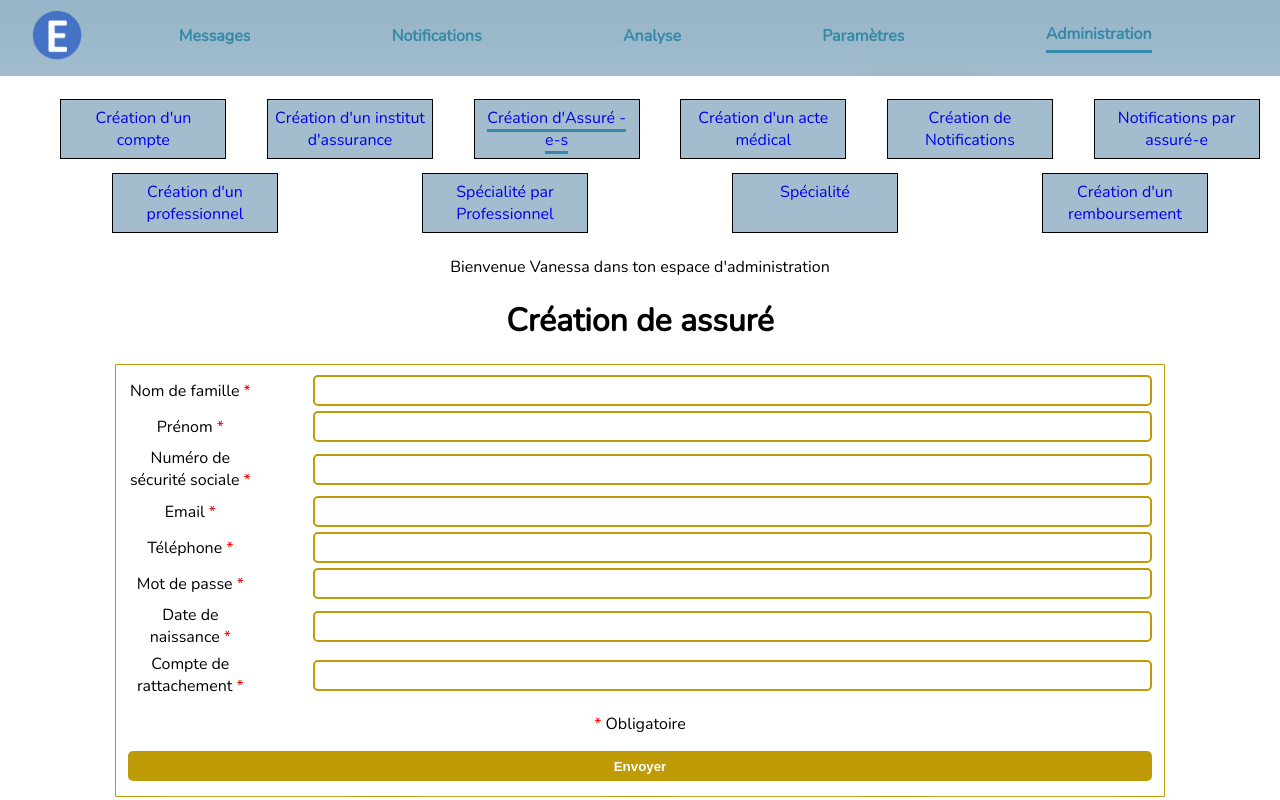
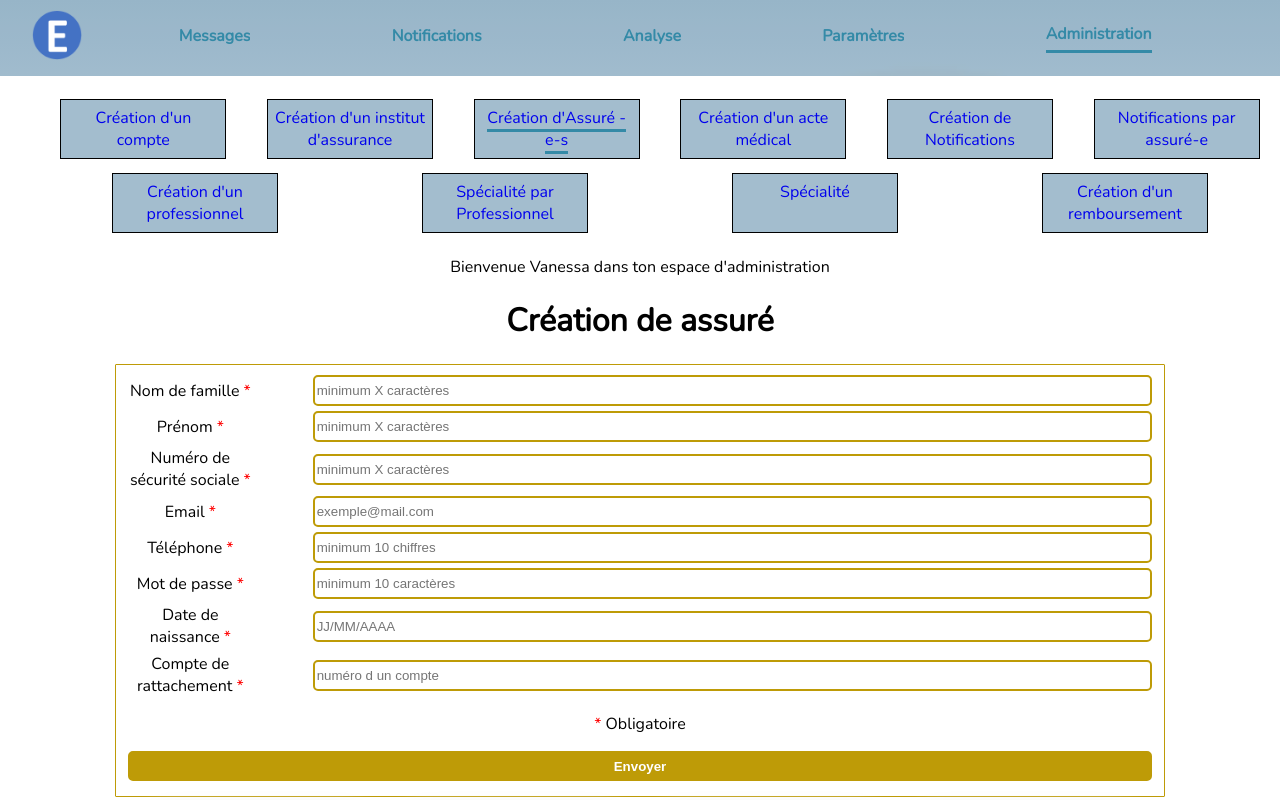
Before and after one commit to WildCodeSchool/remoteFR-R2dwild-P3-secuel-front, a React (Create React App) app: page /admin/FormAdminInsured in a window 1280 px wide. Shown: the top 800 px of the page. Built offline with nearby package versions, Linux system fonts and the light colour scheme.

Commit message:
add placeholders in admin screen

```diff
--- a/src/screen/FormAdminAccount.js
+++ b/src/screen/FormAdminAccount.js
@@ -51,6 +51,7 @@ const FormAdminAccount = () => {
               type='text'
               id='name'
               name='name'
+              placeholder='minimum X caractères'
               onChange={handleChange}
               required
               value={accountName}
@@ -64,6 +65,7 @@ const FormAdminAccount = () => {
               type='text'
               id='email'
               name='email'
+              placeholder='exemple@mail.com'
               onChange={handleChange}
               required
               value={login}
@@ -76,6 +78,7 @@ const FormAdminAccount = () => {
             <input
               id='password'
               name='password'
+              placeholder='minimum X caractères'
               onChange={handleChange}
               required
               value={password}
--- a/src/screen/FormAdminHealthInsurance.js
+++ b/src/screen/FormAdminHealthInsurance.js
@@ -45,6 +45,7 @@ const FormAdminHealthInsurance = () => {
               type='text'
               id='name'
               name='name'
+              placeholder='minimum X caractères'
               onChange={handleChange}
               required
               value={name}
--- a/src/screen/FormAdminInsured.js
+++ b/src/screen/FormAdminInsured.js
@@ -70,6 +70,7 @@ const FormAdminInsured = () => {
               type='text'
               id='lastname'
               name='lastname'
+              placeholder='minimum X caractères'
               onChange={handleChange}
               required
               value={lastName}
@@ -83,6 +84,7 @@ const FormAdminInsured = () => {
               type='text'
               id='firstname'
               name='firstname'
+              placeholder='minimum X caractères'
               onChange={handleChange}
               required
               value={firstName}
@@ -96,6 +98,7 @@ const FormAdminInsured = () => {
               type='text'
               id='numsecu'
               name='numsecu'
+              placeholder='minimum X caractères'
               onChange={handleChange}
               required
               value={numSecu}
@@ -109,6 +112,7 @@ const FormAdminInsured = () => {
               type='text'
               id='email'
               name='email'
+              placeholder='exemple@mail.com'
               onChange={handleChange}
               required
               value={email}
@@ -122,6 +126,7 @@ const FormAdminInsured = () => {
               type='text'
               id='tel'
               name='tel'
+              placeholder='minimum 10 chiffres'
               onChange={handleChange}
               required
               value={tel}
@@ -135,6 +140,7 @@ const FormAdminInsured = () => {
               type='text'
               id='password'
               name='password'
+              placeholder='minimum 10 caractères'
               onChange={handleChange}
               required
               value={password}
@@ -148,6 +154,7 @@ const FormAdminInsured = () => {
               type='text'
               id='birth-date'
               name='birth-date'
+              placeholder='JJ/MM/AAAA'
               onChange={handleChange}
               required
               value={birthDate}
@@ -162,6 +169,7 @@ const FormAdminInsured = () => {
               type='text'
               id='compte'
               name='compte'
+              placeholder='numéro d un compte'
               onChange={handleChange}
               required
               value={compte}
--- a/src/screen/FormAdminMedicalEvent.js
+++ b/src/screen/FormAdminMedicalEvent.js
@@ -84,6 +84,7 @@ const FormAdminMedicalEvent = () => {
               type='text'
               id='amountEvent'
               name='amountEvent'
+              placeholder='chiffre(s) sans devise'
               onChange={handleChange}
               required
               value={amountEvent}
@@ -96,6 +97,7 @@ const FormAdminMedicalEvent = () => {
             <input
               id='secuStatus'
               name='secuStatus'
+              placeholder='traité || non traité || en cours de traitement'
               onChange={handleChange}
               required
               value={secuStatus}
@@ -109,6 +111,7 @@ const FormAdminMedicalEvent = () => {
             <input
               id='insuranceStatus'
               name='insuranceStatus'
+              placeholder='traité || non traité || en cours de traitement'
               onChange={handleChange}
               required
               value={insuranceStatus}
@@ -121,6 +124,7 @@ const FormAdminMedicalEvent = () => {
             <input
               id='specialitiesIdSpeciality'
               name='specialitiesIdSpeciality'
+              placeholder='XX'
               onChange={handleChange}
               required
               value={specialitiesIdSpeciality}
@@ -133,6 +137,7 @@ const FormAdminMedicalEvent = () => {
             <input
               id='insuredIdInsured'
               name='insuredIdInsured'
+              placeholder='XX'
               onChange={handleChange}
               required
               value={insuredIdInsured}
@@ -145,6 +150,7 @@ const FormAdminMedicalEvent = () => {
             <input
               id='insuredAccountIdCompte'
               name='insuredAccountIdCompte'
+              placeholder='XX'
               onChange={handleChange}
               required
               value={insuredAccountIdCompte}
@@ -157,6 +163,7 @@ const FormAdminMedicalEvent = () => {
             <input
               id='prosProId'
               name='prosProId'
+              placeholder='XX'
               onChange={handleChange}
               required
               value={prosProId}
--- a/src/screen/FormAdminNotifInsured.js
+++ b/src/screen/FormAdminNotifInsured.js
@@ -54,6 +54,7 @@ const FormAdminNotifInsured = () => {
               type='text'
               id='notif'
               name='notif'
+              placeholder='XX'
               onChange={handleChange}
               required
               value={notif}
@@ -67,6 +68,7 @@ const FormAdminNotifInsured = () => {
               type='text'
               id='insured'
               name='insured'
+              placeholder='XX'
               onChange={handleChange}
               required
               value={insured}
@@ -80,6 +82,7 @@ const FormAdminNotifInsured = () => {
               type='text'
               id='compte'
               name='compte'
+              placeholder='XX'
               onChange={handleChange}
               required
               value={compte}
@@ -93,6 +96,7 @@ const FormAdminNotifInsured = () => {
               type='bool'
               id='status'
               name='status'
+              placeholder='XX'
               onChange={handleChange}
               required
               value={status}
--- a/src/screen/FormAdminNotifications.js
+++ b/src/screen/FormAdminNotifications.js
@@ -48,6 +48,7 @@ const FormAdminNotifications = () => {
               type='text'
               id='type'
               name='type'
+              placeholder='XX'
               onChange={handleChange}
               required
               value={type}
@@ -61,6 +62,7 @@ const FormAdminNotifications = () => {
               type='textarea'
               id='message'
               name='message'
+              placeholder='XX'
               onChange={handleChange}
               required
               value={notif}
```
